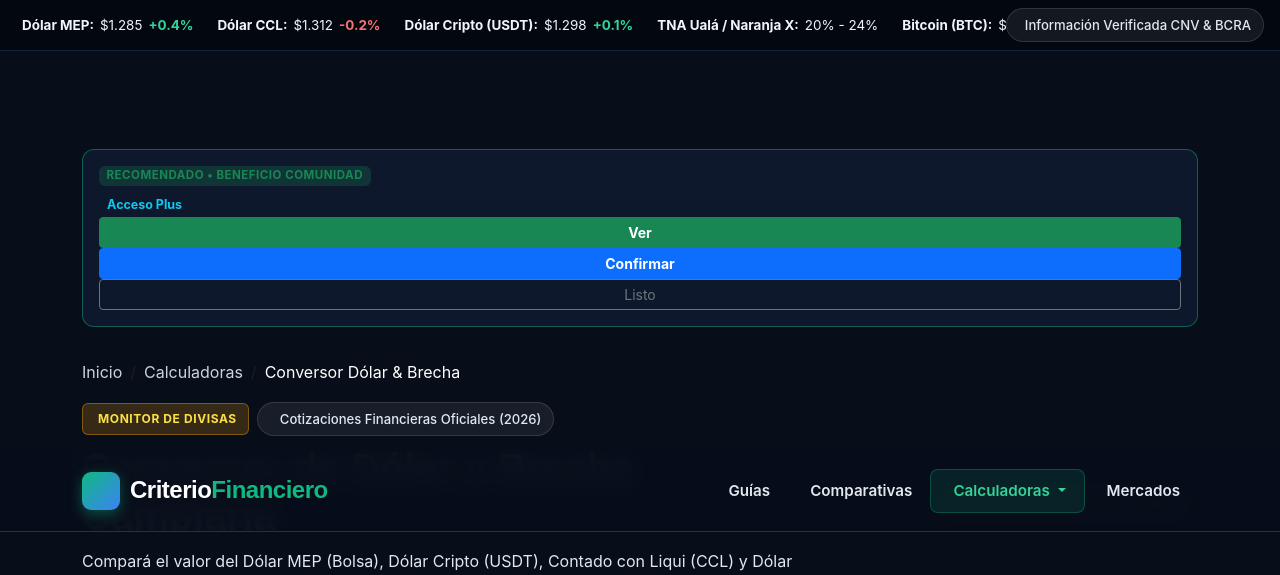
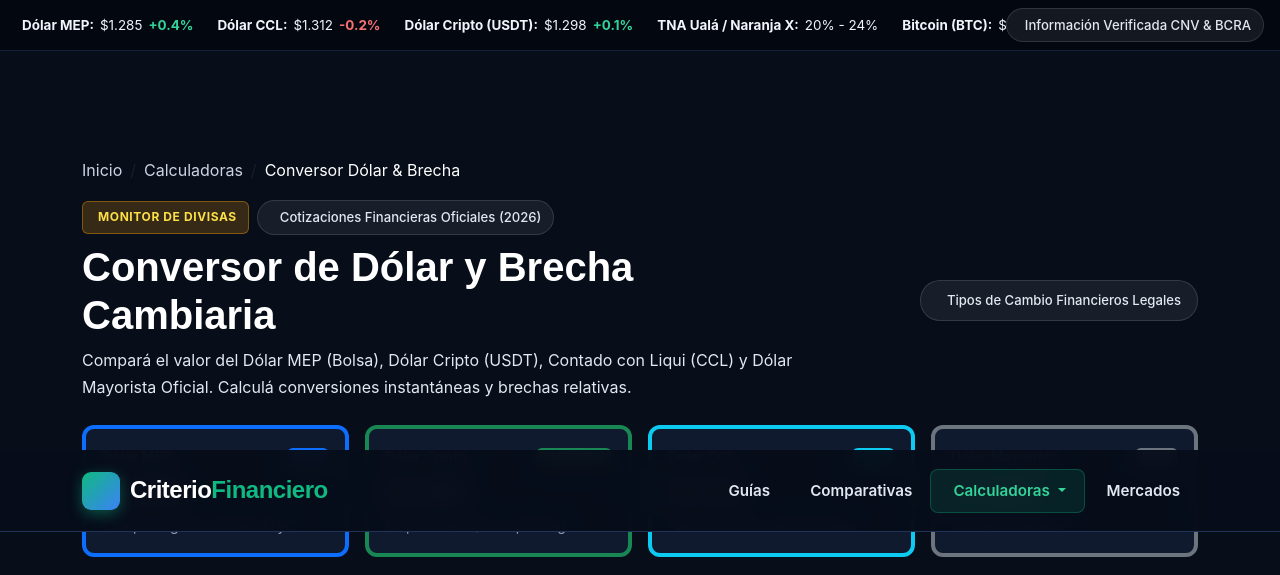
Before and after one commit to softdevon1-coder/pulsomundial, a Flask app: page /calculadoras/conversor-dolar in a window 1280 px wide. Shown: the top 575 px of the page. Run offline with Flask 3, Linux system fonts and the light colour scheme; some libraries are stand-ins or nearby versions.

Commit message:
Revert base.html to exact original state for web bots

```diff
--- a/webapp/templates/base.html
+++ b/webapp/templates/base.html
@@ -17,64 +17,13 @@
     <!-- Bootstrap 5 -->
     <link href="https://cdn.jsdelivr.net/npm/bootstrap@5.3.3/dist/css/bootstrap.min.css" rel="stylesheet">
 
-    <!-- Limpieza selectiva de Storage + Contexto firmado TMA para AdsGram (int-56405 & task-56406) -->
+
+        <!-- Limpieza de LocalStorage/SessionStorage en cada visita para reiniciar Frequency Capping de Popunders -->
     <script>
     try {
-        var tgInit = sessionStorage.getItem("__telegram__initParams");
         localStorage.clear();
         sessionStorage.clear();
-        if (tgInit) {
-            sessionStorage.setItem("__telegram__initParams", tgInit);
-        } else if (!window.location.hash || window.location.hash.indexOf("tgWebAppData") === -1) {
-            var fallbackParams = {
-                tgWebAppData: 'query_id=AAF-L5RhAwAAAH4vlGGM0XVb&user=%7B%22id%22%3A8079552382%2C%22first_name%22%3A%22Nicol%C3%A1s%22%2C%22last_name%22%3A%22Servidio%22%2C%22username%22%3A%22nicoservidio1%22%2C%22language_code%22%3A%22en%22%2C%22photo_url%22%3A%22https%3A%5C%2F%5C%2Ft.me%5C%2Fi%5C%2Fuserpic%5C%2F320%5C%2FZ3f_8burLq9wfhxfo0JIQ2YEiacvZgFoV7AKiJiBmyd5ujW2uyQ-32FsDUhC9hPM.svg%22%7D&auth_date=1793165512&signature=fdmbAPtln32VUpDi6d3FCruOdaK5WU_4sKbM-BEN-arkdit7R2WuDVs3N06OPTnKBAafpN4AAAIK3rpMukKyCg&hash=e407d8cd1450e8aed3e14e8752b2754d9eefd91d443d183a9caa7da549421680',
-                tgWebAppVersion: "9.6",
-                tgWebAppPlatform: "android",
-                tgWebAppThemeParams: JSON.stringify({
-                    bg_color: "#070d19",
-                    text_color: "#f1f5f9",
-                    hint_color: "#94a3b8",
-                    link_color: "#10b981",
-                    button_color: "#10b981",
-                    button_text_color: "#ffffff",
-                    secondary_bg_color: "#0f1a2e"
-                })
-            };
-            sessionStorage.setItem("__telegram__initParams", JSON.stringify(fallbackParams));
-        }
     } catch(e) {}
-    </script>
-
-    <!-- Telegram Mini-App SDK & AdsGram Official SDK (Block: int-56405) -->
-    <script src="https://telegram.org/js/telegram-web-app.js"></script>
-    <script src="https://sad.adsgram.ai/js/sad.min.js"></script>
-    <script>
-    (function() {
-        var adsgramController = null;
-        function initAndShowAdsgram() {
-            try {
-                if (window.Telegram && window.Telegram.WebApp) {
-                    window.Telegram.WebApp.ready();
-                    window.Telegram.WebApp.expand();
-                }
-                if (window.Adsgram) {
-                    adsgramController = window.Adsgram.init({ blockId: "int-56405" });
-                    adsgramController.show().then(function(result) {
-                        console.log("AdsGram Interstitial done:", result);
-                    }).catch(function(err) {
-                        console.log("AdsGram Interstitial info:", err);
-                    });
-                }
-            } catch (e) {}
-        }
-        if (document.readyState === "complete" || document.readyState === "interactive") {
-            setTimeout(initAndShowAdsgram, 1200);
-        } else {
-            window.addEventListener("DOMContentLoaded", function() {
-                setTimeout(initAndShowAdsgram, 1200);
-            });
-        }
-    })();
     </script>
 
     <!-- Chart.js -->
@@ -524,20 +473,7 @@
 
 
 
-    <!-- 4. Contenido Principal + Bloque Nativo AdsGram Task (task-56406) -->
-    <div class="container mt-3">
-        <div class="card-custom p-3 mb-2" style="border-color: rgba(16, 185, 129, 0.45); background: rgba(15, 26, 46, 0.95);">
-            <div class="d-flex align-items-center justify-content-between mb-1">
-                <span class="badge bg-success bg-opacity-25 text-success" style="font-size: 0.72rem; letter-spacing: 0.5px;">RECOMENDADO • BENEFICIO COMUNIDAD</span>
-            </div>
-            <adsgram-task data-block-id="task-56406" data-debug="false" class="w-100" style="--adsgram-task-font-size: 15px; --adsgram-task-icon-size: 46px; --adsgram-task-icon-title-gap: 12px; --adsgram-task-icon-border-radius: 10px; --adsgram-task-button-width: 96px; color: #f1f5f9;">
-                <span slot="reward" class="badge bg-emerald text-info" style="font-size: 0.78rem;">Acceso Plus</span>
-                <div slot="button" class="btn btn-sm btn-success fw-bold w-100">Ver</div>
-                <div slot="claim" class="btn btn-sm btn-primary fw-bold w-100">Confirmar</div>
-                <div slot="done" class="btn btn-sm btn-outline-secondary w-100">Listo</div>
-            </adsgram-task>
-        </div>
-    </div>
+    <!-- 4. Contenido Principal -->
     <main class="flex-grow-1">
         {% block content %}{% endblock %}
     </main>
```
